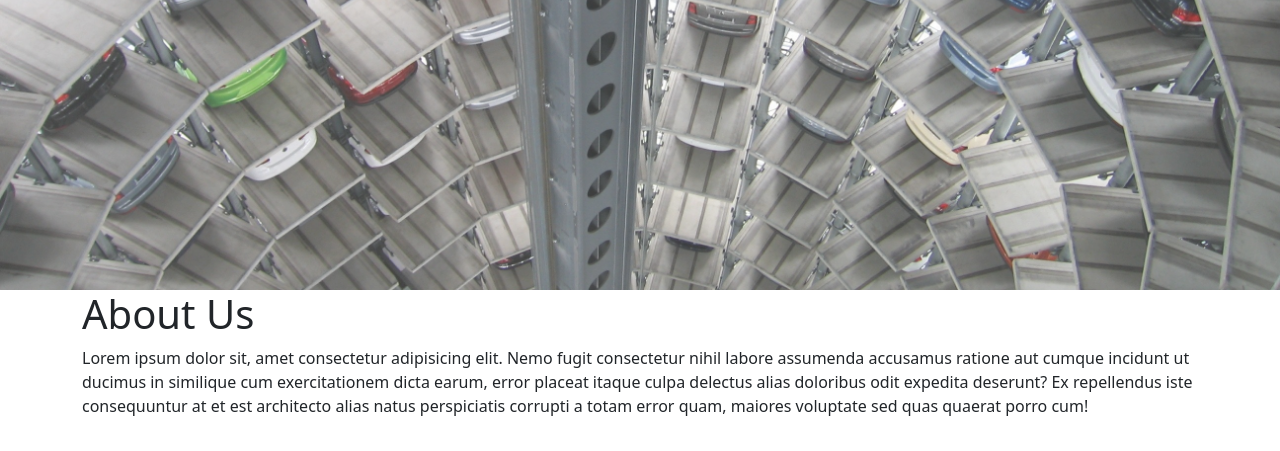
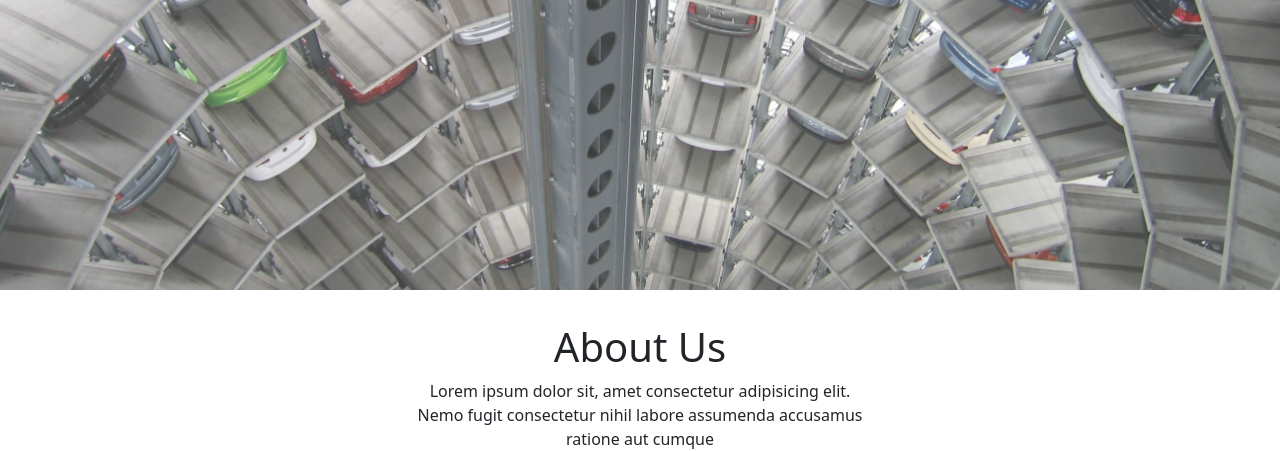
Before and after one commit to robinadoro/car-details, a plain HTML site: page index.html in a window 1280 px wide. Shown: the part 510-961 px from the top of the page. Drawn offline with Linux system fonts and the light colour scheme.

Commit message:
st:Style about us

```diff
--- a/css/styles.css
+++ b/css/styles.css
@@ -46,3 +46,8 @@ nav a{
     padding: 10px;
     font-weight: bold;
   }
+  .about {
+    text-align: center;
+    padding-top: 3%;
+    padding-bottom: 3%;
+  }
--- a/index.html
+++ b/index.html
@@ -44,7 +44,12 @@
      <div class="container">
         <div class="about">
             <h1>About Us</h1>
-            <p>Lorem ipsum dolor sit, amet consectetur adipisicing elit. Nemo fugit consectetur nihil labore assumenda accusamus ratione aut cumque incidunt ut ducimus in similique cum exercitationem dicta earum, error placeat itaque culpa delectus alias doloribus odit expedita deserunt? Ex repellendus iste consequuntur at et est architecto alias natus perspiciatis corrupti a totam error quam, maiores voluptate sed quas quaerat porro cum!</p>
+            <p>Lorem ipsum dolor sit, amet consectetur adipisicing elit.
+                <br> Nemo fugit consectetur nihil labore assumenda accusamus <br>
+                 ratione aut cumque <br> incidunt ut ducimus in similique cum exercitationem dicta earum,
+                 <br> error placeat itaque culpa delectus alias doloribus odit expedita deserunt?
+                 <br> Ex repellendus iste consequuntur at et est architecto alias natus perspiciatis <br>
+                  corrupti a totam error quam, <br> maiores voluptate sed quas quaerat porro cum!</p>
         </div>
     </div>
 
```
